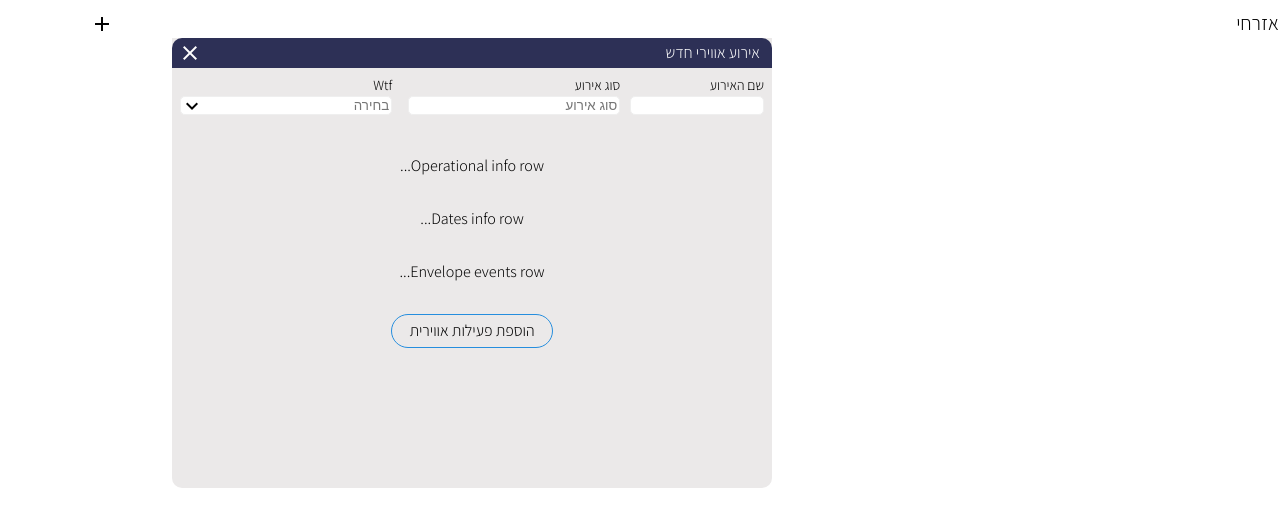
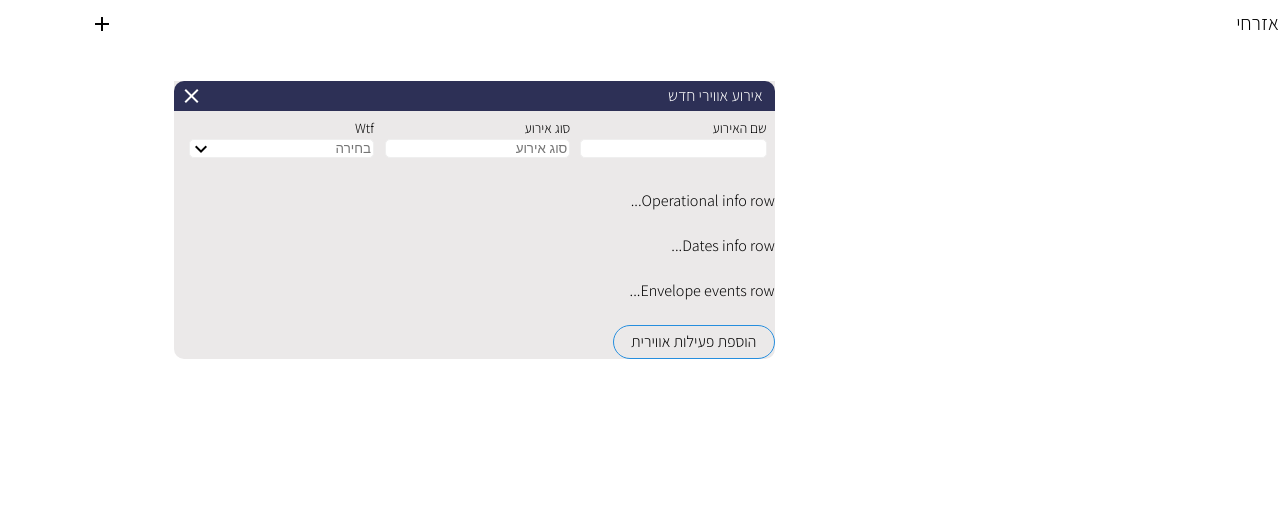
Before and after one commit to HaimGit/melech-client, an Angular app: page / in a window 1280 px wide. Both pictures are taken after a click on the element "add". Shown: the top 526 px of the page. Built offline with nearby package versions, Linux system fonts and the light colour scheme.

Commit message:
Hopefully I'll finish this task today

```diff
--- a/src/app/modules/forms/aerial-control-event-form/aerial-control-event-form.component.html
+++ b/src/app/modules/forms/aerial-control-event-form/aerial-control-event-form.component.html
@@ -12,7 +12,7 @@
                 <kng-dropdown-search [width]="dropdownWidth" [values]="EVENT_TYPES"
                     placeholder="סוג אירוע"></kng-dropdown-search>
             </div>
-            <div class="field-container">
+            <div [style.width]="FIELD_CONTAINER_PERCENTAGE_WIDTH" class="field-container">
                 <div class="field-label">Wtf</div>
                 <kng-drop-down [values]="[]" [width]="dropdownWidth"></kng-drop-down>
             </div>
--- a/src/app/modules/forms/aerial-control-event-form/aerial-control-event-form.component.less
+++ b/src/app/modules/forms/aerial-control-event-form/aerial-control-event-form.component.less
@@ -1,6 +1,4 @@
 .aerial-control-event-form {
-    width: 600px;
-    height: 450px;
     border-radius: 0 0 10px 10px;
     background-color: #ebe9e9;
     overflow-y: auto;
@@ -8,8 +6,11 @@
     .form-body {
         .form-row {
             display: flex;
-            justify-content: space-evenly;
             align-items: center;
+
+            &:not(:first-child) {
+                padding-top: 1.5em;
+            }
 
             .field-container {
                 padding: 0.5em;
@@ -37,9 +38,5 @@
                 cursor: pointer;
             }
         }
-
-        .form-row:not(:first-child) {
-            padding-top: 2em;
-        }
     }
 }
--- a/src/app/modules/forms/aerial-control-event-form/aerial-control-event-form.component.ts
+++ b/src/app/modules/forms/aerial-control-event-form/aerial-control-event-form.component.ts
@@ -15,7 +15,7 @@ export class AerialControlEventFormComponent implements AfterViewInit {
 
   readonly EVENT_TYPES = EVENT_TYPES_MOCK;
   readonly FORM_TITLE = 'אירוע אווירי חדש';
-  readonly FIELD_CONTAINER_PERCENTAGE_WIDTH = '45%';
+  readonly FIELD_CONTAINER_PERCENTAGE_WIDTH = '30%';
 
   closeFunc = this.closePopup.bind(this);
   dropdownWidth!: string;
--- a/src/app/modules/forms/aerial-control-event-form/air-activity-form/air-activity-form.component.less
+++ b/src/app/modules/forms/aerial-control-event-form/air-activity-form/air-activity-form.component.less
@@ -1,13 +1,15 @@
 .air-activity-form {
-    width: 400px;
     border-radius: 0 0 10px 10px;
     background-color: #ebe9e9;
 
     .form-body {
         .form-row {
             display: flex;
-            justify-content: space-evenly;
             align-items: center;
+
+            &:not(:first-child) {
+                padding-top: 1.5em;
+            }
 
             .field-container {
                 padding: 0.5em;
```
